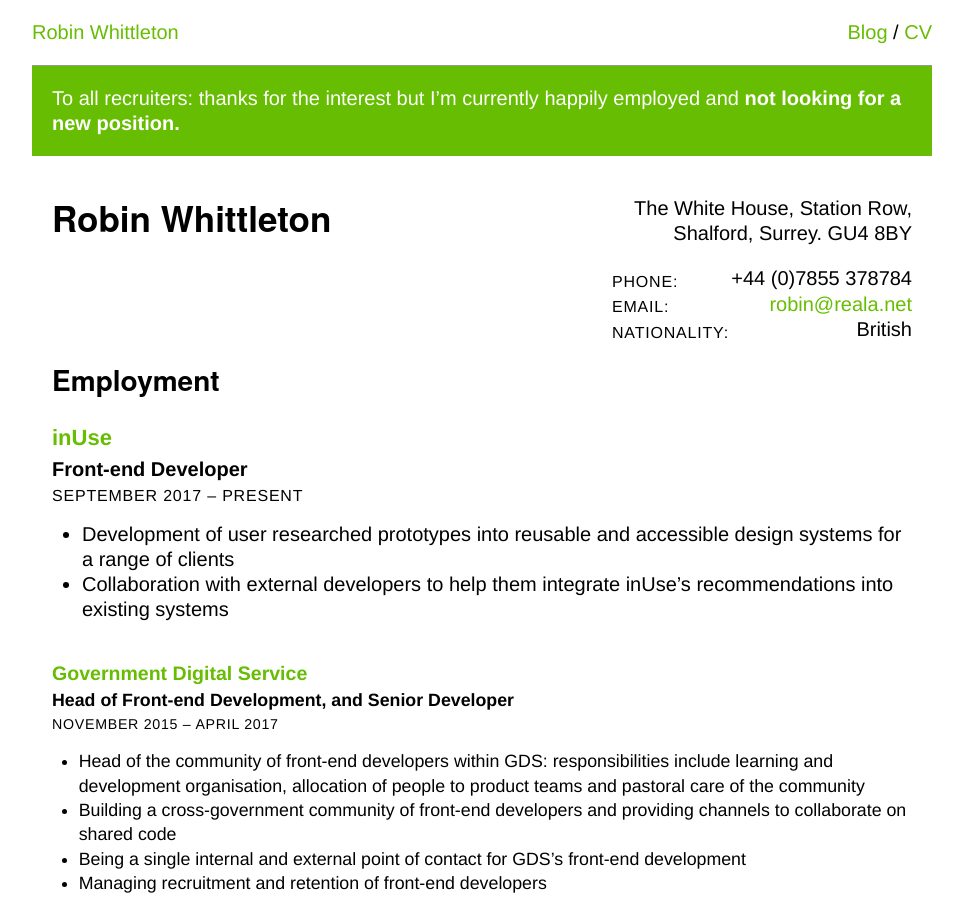
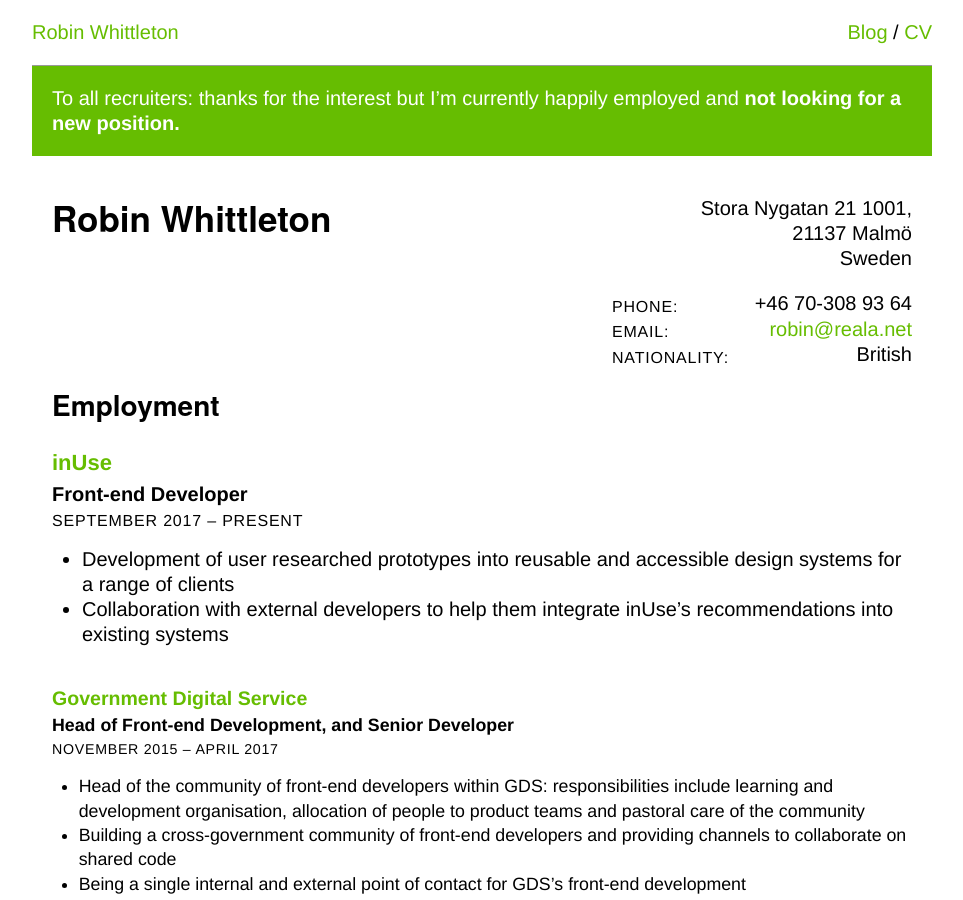
Before and after one commit to robinwhittleton/reala.net, a Jekyll site: the page built from cv.html, in a window 1280 px wide and 900 px high. Shown: the whole window, without its empty margins (158-1121 px from the left). Built offline with Jekyll 4.4.1, drawn with Linux system fonts in a browser that asks for light colours.

Commit message:
Swedish address and phone number for CV

```diff
--- a/cv.html
+++ b/cv.html
@@ -9,12 +9,13 @@ title: Curriculum Vitae
 	<div class="vcard">
 		<h1 class="fn">Robin Whittleton</h1>
 		<address class="adr">
-			<span class="street-address">The White House, Station Row</span>,<br/>
-			<span class="locality">Shalford</span>,	<span class="region">Surrey</span>.	<span class="postal-code">GU4 8BY</span>
+			<span class="street-address">Stora Nygatan 21 1001</span>,<br/>
+			<span class="postal-code">21137</span> <span class="locality">Malmö</span><br/>
+			<span class="country">Sweden</span>
 		</address>
 		<dl>
 			<dt>Phone:</dt>
-			<dd class="tel">+44 (0)7855 378784</dd>
+			<dd class="tel">+46 70-308 93 64</dd>
 			<dt>Email:</dt>
 			<dd class="email"><a href="mailto:robin@reala.net">robin@reala.net</a></dd>
 			<dt>Nationality:</dt>
```
